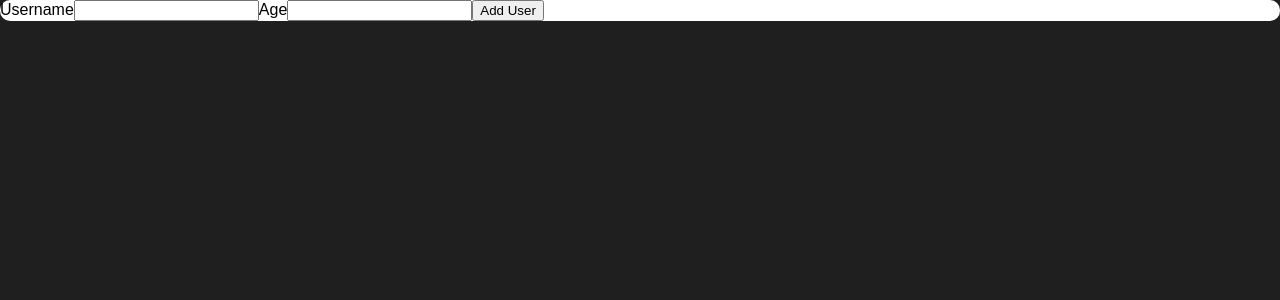
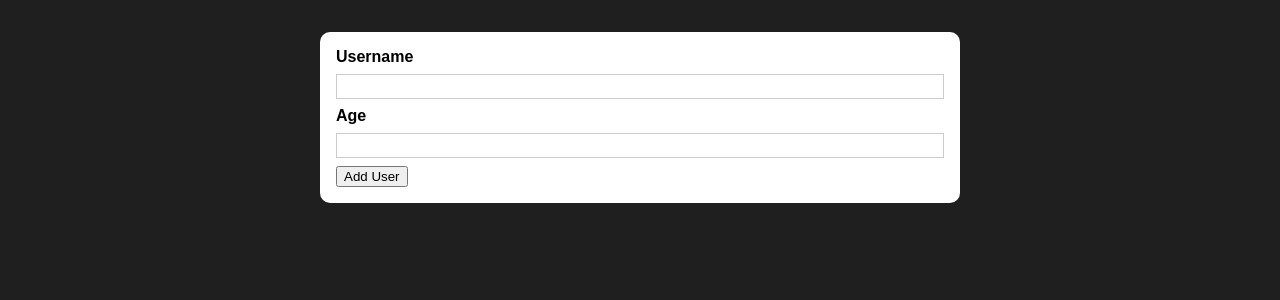
Before and after one commit to christiaanvdw/react-practice-project, a React (Create React App) app: page / in a window 1280 px wide. Shown: the top 300 px of the page. Built offline with nearby package versions, Linux system fonts and the light colour scheme.

Commit message:
css module styling added to user and card

```diff
--- a/src/components/UI/Card.js
+++ b/src/components/UI/Card.js
@@ -3,7 +3,7 @@
 import classes from './Card.module.css';
 
 const Card = (props) => {
-  return <div className={classes.card}>{props.children}</div>;
+  return <div className={`${classes.card} ${props.className}`}>{props.children}</div>;
 };
 
 export default Card;
--- a/src/components/Users/AddUser.js
+++ b/src/components/Users/AddUser.js
@@ -1,6 +1,7 @@
 import React from "react";
 
 import Card from "../UI/Card";
+import classes from './AddUser.module.css';
 
 const AddUser = (props) => {
 
@@ -9,7 +10,7 @@
   };
 
   return (
-    <Card>
+    <Card className={classes.input}>
       <form onSubmit={AddUserHandler}>
         <label htmlFor="username">Username</label>
         <input id="username " type="text" />
--- /dev/null
+++ b/src/components/Users/AddUser.module.css
@@ -0,0 +1,26 @@
+.input {
+    margin: 2rem auto;
+    padding: 1rem;
+    width: 90%;
+    max-width: 40rem;
+  }
+
+  .input label {
+    display: block;
+    font-weight: bold;
+    margin-bottom: 0.5rem;
+  }
+
+  .input input {
+    font: inherit;
+    display: block;
+    width: 100%;
+    border: 1px solid #ccc;
+    padding: 0.15rem;
+    margin-bottom: 0.5rem;
+  }
+
+  .input input:focus {
+    outline: none;
+    border-color: #4f005f;
+  }
```
